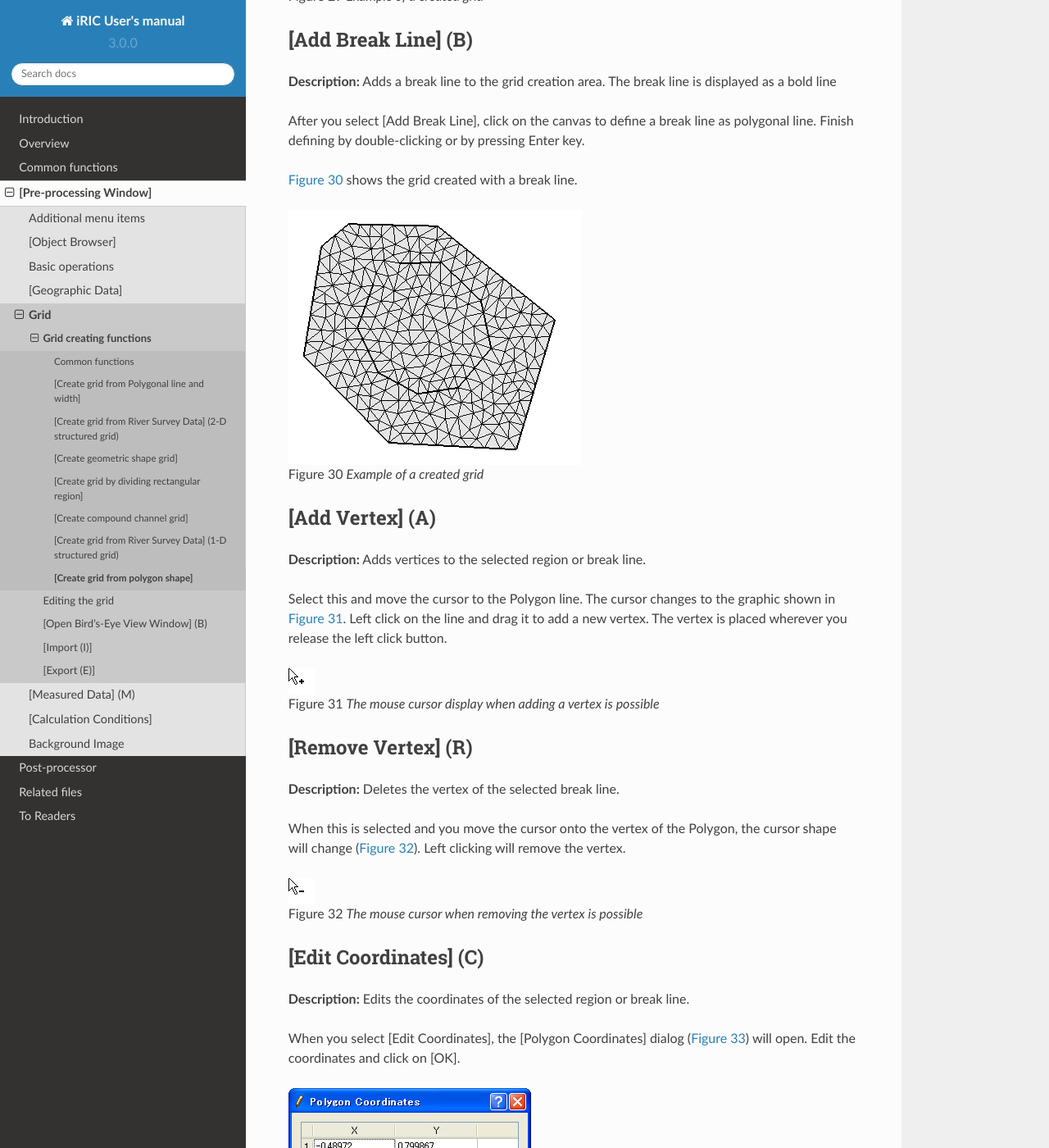
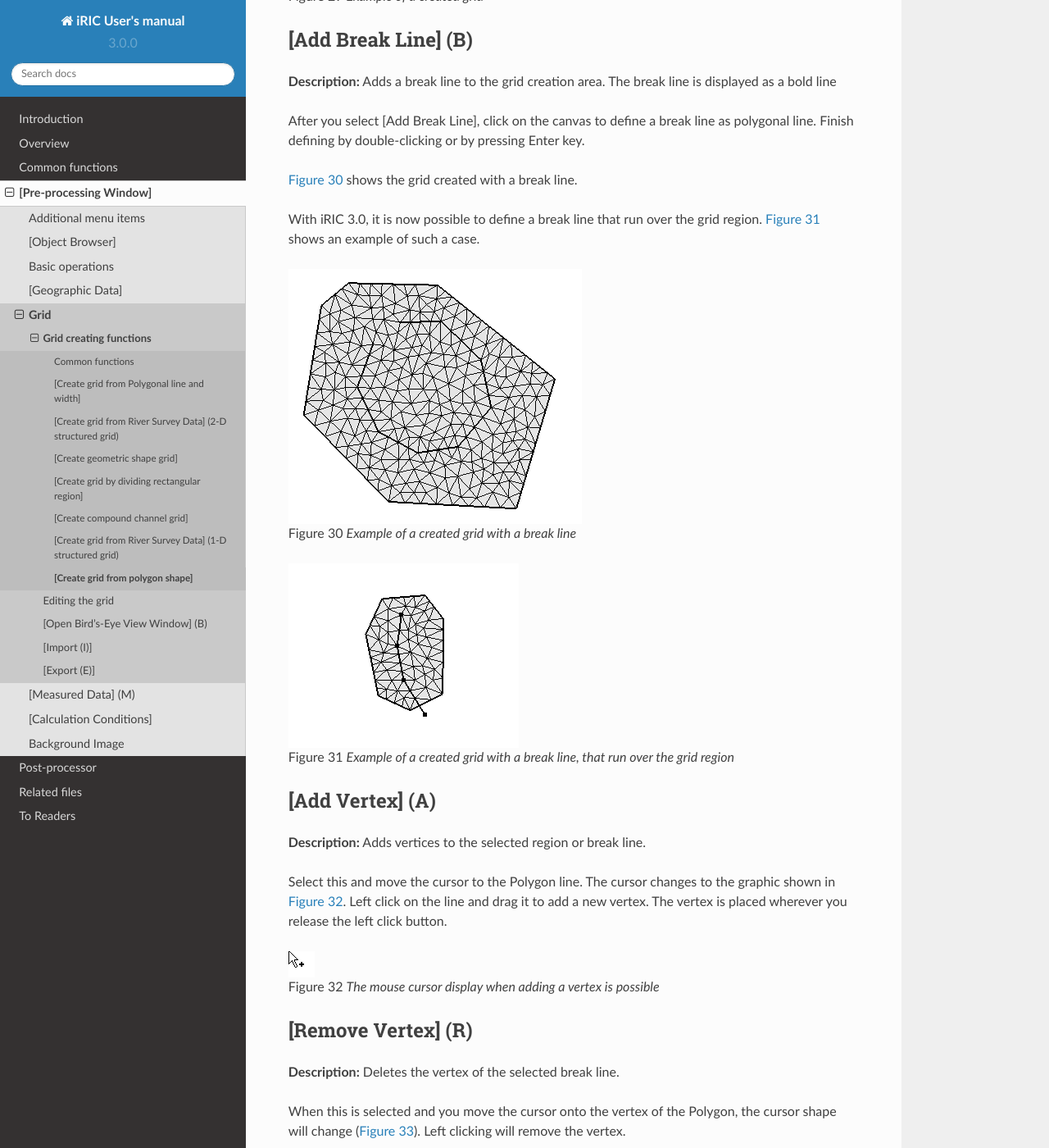
Before and after one commit to i-RIC/gui_user_manual, a Sphinx documentation site: the page built from source/04/05/01_08_polygon.rst, in a window 1280 px wide and 1400 px high, scrolled down 5229 px. Shown: the whole window at 82% size. Built offline with Sphinx 7.4.7 and the Read the Docs theme 2.0.0, drawn with Linux system fonts in a browser that asks for light colours; some of the changed text lies outside the part shown.

Commit message:
Description about break line that run over grid region is now added.

```diff
--- a/source/04/05/01_08_polygon.rst
+++ b/source/04/05/01_08_polygon.rst
@@ -159,11 +159,22 @@ pressing Enter key.
 :numref:`image_polygon_breakline_grid_example` shows the grid created
 with a break line.
 
+With iRIC 3.0, it is now possible to define a break line that run over
+the grid region.
+:numref:`image_polygon_breakline_outside_example` shows an example
+of such a case.
+
 .. _image_polygon_breakline_grid_example:
 
 .. figure:: images/polygon_breakline_grid_example.png
 
-   Example of a created grid
+   Example of a created grid with a break line
+
+.. _image_polygon_breakline_outside_example:
+
+.. figure:: images/polygon_breakline_outside_example.png
+
+   Example of a created grid with a break line, that run over the grid region
 
 [Add Vertex] (A)
 ----------------
```
Also changed, not shown: source/04/05/images/polygon_breakline_outside_example.png (added).
